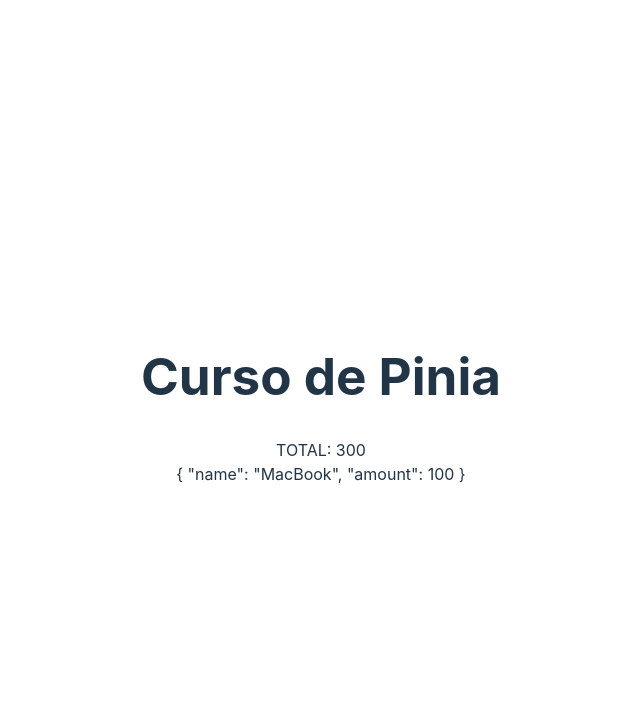
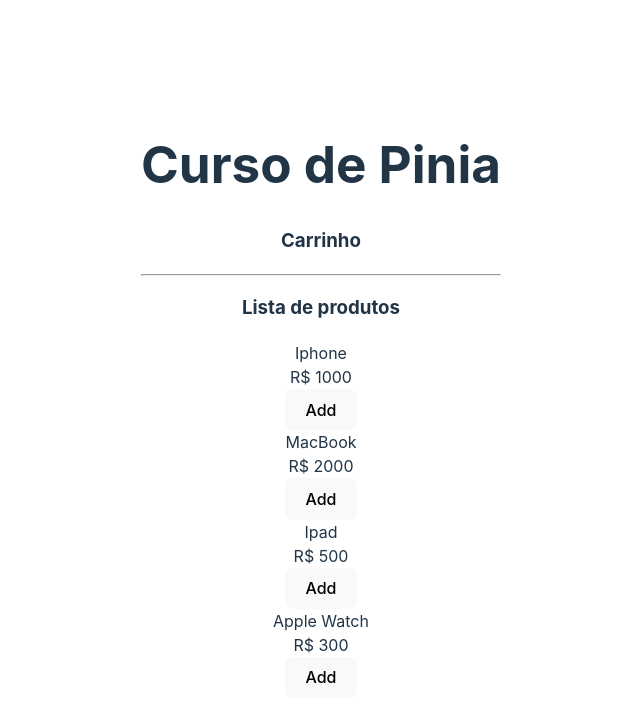
Before and after one commit to ericson-j-santos/pinia, a Vue app: page / in a window 1280 px wide. Shown: the top 722 px of the page, without its empty margins (319-959 px from the left). Built offline with nearby package versions, Linux system fonts and the light colour scheme.

Commit message:
FIM da aula - 04.16 Adicionando produto ao carrinho via action; INICIO da aula - 04.17 Removendo produto do carrinho via action;

```diff
--- a/src/App.vue
+++ b/src/App.vue
@@ -1,13 +1,64 @@
 <template>
   <div>
     <h1>Curso de Pinia</h1>
-    <div>
-      TOTAL: {{ total }}
+    <h3>Carrinho</h3>
+    <div class="cart">
+      <div v-for="product in cartStore.products" :key="product.name" class="cart-item">
+        {{ product.name }} <br>
+        R$ {{ product.amount }} <br>
+        <button>Remover</button>
+      </div>
     </div>
-    {{ getProductByName('MacBook') }}
+    <hr>
+    <h3>Lista de produtos</h3>
+    <div class="cart">
+      <div v-for="product in products" :key="product.name" class="cart-item">
+        {{ product.name }} <br>
+        R$ {{ product.amount }} <br>
+        <button @click="addToCart(product)">Add</button>
+      </div>
+    </div>
   </div>
 </template>
 
+<script setup>
+import { useCartStore } from './store/cart.js';
+import { ref } from 'vue'
+
+const cartStore = useCartStore();
+const products = ref([
+  {
+    id: 1,
+    name: 'Iphone',
+    amount: 1000
+  },
+  {
+    id: 2,
+    name: 'MacBook',
+    amount: 2000
+  },
+  {
+    id: 3,
+    name: 'Ipad',
+    amount: 500
+  },
+  {
+    id: 4,
+    name: 'Apple Watch',
+    amount: 300
+  }
+])
+
+function addToCart(product) {
+  cartStore.addProduct(product)
+}
+</script>
+
+
+
+
+
+<!--
 <script>
 import { useCartStore } from './store/cart.js';
 import { mapState } from 'pinia'
@@ -17,11 +68,8 @@
     ...mapState(useCartStore, ['total', 'getProductByName'])
   },
 }
-
 </script>
-
-
-
+-->
 
 
 
--- a/src/store/cart.js
+++ b/src/store/cart.js
@@ -1,5 +1,4 @@
 import { defineStore } from 'pinia'
-
 
 // aqui é usado a função defineStore para criar um novo store que foi passado como primeiro parametro a id 'cart' e segundo paramentro o objeto de opções chamado options;
 export const useCartStore = defineStore('cart', {
@@ -8,20 +7,28 @@
         //state que é o ESTADO RECEBE  uma FUNCAO que RETORNA um OBJETO e é onde vai ser armazenado os dados do carrinho;
         //products é um array que vai armazenar os produtos do carrinho;
         products: [
-            {
-                name: 'MacBook',
-                amount: 100,
-            },
-            {
-                name: 'MacBook',
-                amount: 200,
-            }
+            // {
+            //     name: 'MacBook',
+            //     amount: 100,
+            // },
+            // {
+            //     name: 'MacBook',
+            //     amount: 200,
+            // }
         ],
     }),
 
     //actions é como se fosse uma sessao para guardar methods e funcao, addproduto, remover produto, funcoes para gerenciar store
+    //Verificar se o produto já existe no carrinho;
+    // //todo  RECOMENDADO DEIXAR A REGRA DE NEGOCIO AQUI NA STORE - NAO DEIXAR NA VIEW OU COMPONENTE PARA NAO TER QUE FAZER A VALIDACAO NOVAMENTE;
     actions: {
-        addProduct() { },
+        addProduct(product) {
+            //AJAX
+            if (!this.products.some(o => o.id === product.id)) {
+                this.products.push(product)
+                console.log(product)
+            }
+        },
         removeProduct() { }
     },
     // getters vai ser reativo, como se fosse uma computed, se tivermos um array do products e temos um getter de total do product para calcular o total de produtos, o getter vai ser reativo e vai ser atualizado sempre que o array de products for atualizado;
```
